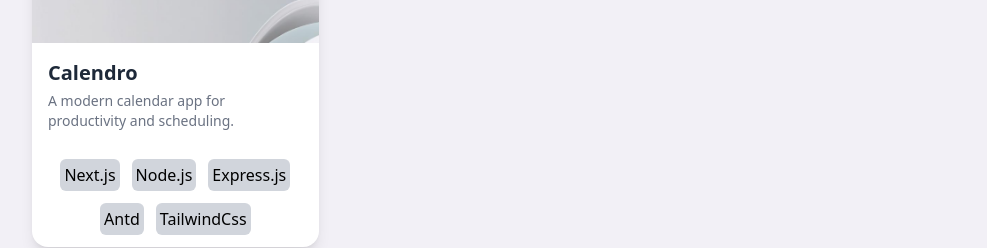
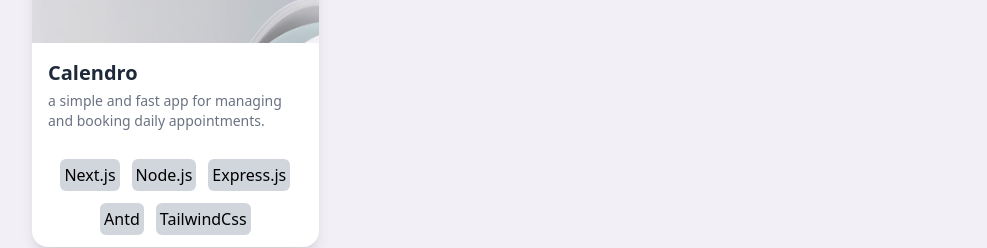
Before and after one commit to ramin8895/profolio, a Next.js app: page / in a window 1280 px wide. Shown: the part 2588-2836 px from the top of the page, without its empty margins (200-1187 px from the left). Built offline with nearby package versions, Linux system fonts and the light colour scheme.

Commit message:
add metatag

```diff
--- a/app/layout.tsx
+++ b/app/layout.tsx
@@ -17,7 +17,7 @@ export const metadata: Metadata = {
   description:
     "I'm Ramin Hamepour, a passionate web developer specialized in React, Next.js, and building modern, responsive websites. Check out my projects and resume.",
   keywords:
-    "Web Developer, Frontend Developer, React Developer, Next.js, Portfolio, JavaScript, HTML, CSS, Tailwind, Remote Developer",
+    "Web Developer, Frontend Developer, React Developer, Next.js, Portfolio, JavaScript, HTML, CSS, Tailwind, Remote Developer , رامین حمه پور , برنامه نویس , فرانت اند , برنامه نویس وب , نوبت دخی آنلاین , ",
   authors: [{ name: "Ramin Hamepour" }],
   viewport: "width=device-width, initial-scale=1.0",
   other: {
--- a/components/projectsComponents/index.tsx
+++ b/components/projectsComponents/index.tsx
@@ -31,7 +31,7 @@ const ProjectsComponents = () => {
           <div className="p-4">
             <h3 className="text-xl font-semibold text-gray-800">Calendro</h3>
             <p className="text-gray-500 mt-1 text-sm">
-              A modern calendar app for productivity and scheduling.
+              a simple and fast app for managing and booking daily appointments.
             </p>
           </div>
           <div className="p-3 flex flex-wrap justify-center  gap-3">
--- /dev/null
+++ b/next-sitemap.config.js
@@ -0,0 +1,6 @@
+/** @type {import('next-sitemap').IConfig} */
+module.exports = {
+  siteUrl: "https://www.ramindev.ir",
+  generateRobotsTxt: true,
+  outDir: "./public", // خیلی مهم
+};
```
